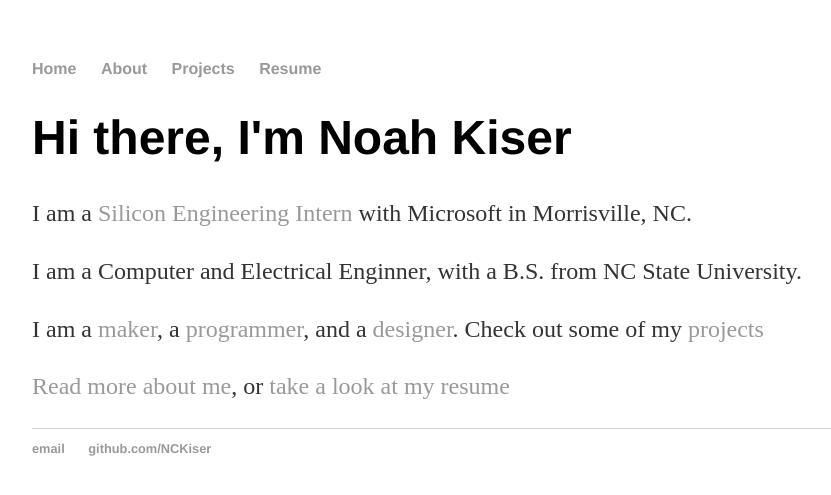
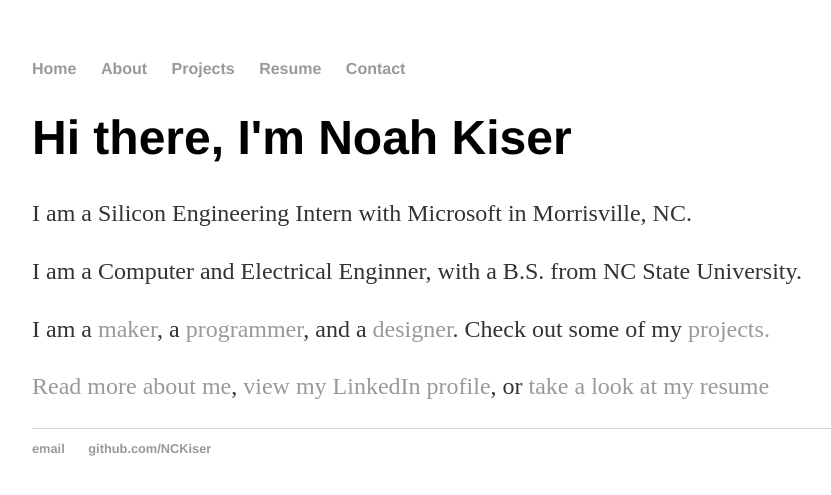
Before and after one commit to NCKiser/NCKiser.github.io, a Jekyll site: the page built from index.html, in a window 1280 px wide. Shown: the top 495 px of the page, without its empty margins (160-991 px from the left). Built offline with Jekyll 4.4.1, drawn with Linux system fonts in a browser that asks for light colours.

Commit message:
projects like a blog

```diff
--- a/_layouts/default.html
+++ b/_layouts/default.html
@@ -12,6 +12,7 @@
 		        	<li><a href="/about">About</a></li>
 	        		<li><a href="/projects">Projects</a></li>
 	        		<li><a href="/resume">Resume</a></li>
+					<li><a href="/contact">Contact</a></li>
 	    		</ul>
 			</nav>
 			<div class="container">
--- a/blog/index.html
+++ b/blog/index.html
@@ -1,6 +1,6 @@
 ---
 layout: default
-title: Hank Quinlan's Blog
+title: Noah Kiser Blog
 ---
 	<h1>{{ page.title }}</h1>
 	<ul class="posts">
--- a/index.html
+++ b/index.html
@@ -4,8 +4,8 @@
 ---
 <div class="blurb">
 	<h1>Hi there, I'm Noah Kiser</h1>
-	<p>I am a <a href="https://www.linkedin.com/in/noah-kiser-31432712b/">Silicon Engineering Intern</a> with Microsoft in Morrisville, NC.</p>
+	<p>I am a Silicon Engineering Intern with Microsoft in Morrisville, NC.</p>
 	<p>I am a Computer and Electrical Enginner, with a B.S. from NC State University.</p>
-	<p>I am a <a href="/projects">maker</a>, a <a href="/projects">programmer</a>, and a <a href="/projects">designer</a>. Check out some of my <a href="/projects">projects</a></p>
-	<p><a href="/about">Read more about me</a>, or <a href="/resume">take a look at my resume</a></p>
+	<p>I am a <a href="/projects">maker</a>, a <a href="/projects">programmer</a>, and a <a href="/projects">designer</a>. Check out some of my <a href="/projects">projects.</a></p>
+	<p><a href="/about">Read more about me</a>, <a href="https://www.linkedin.com/in/noah-kiser-31432712b/">view my LinkedIn profile</a>, or <a href="/resume">take a look at my resume</a></p>
 </div><!-- /.blurb -->
--- a/projects/index.html
+++ b/projects/index.html
@@ -1,11 +1,11 @@
 ---
 layout: default
-title: Hank Quinlan's Blog
+title: Noah Kiser Projects
 ---
 	<h1>{{ page.title }}</h1>
 	<ul class="posts">
 
-	  {% for post in site.posts %}
-	    <li><span>{{ post.date | date_to_string }}</span> » <a href="{{ post.url }}" title="{{ post.title }}">{{ post.title }}</a></li>
+	  {% for project in site.projects %}
+	    <li><a href="{{ project.url }}" title="{{ project.title }}">{{ project.title }}</a></li>
 	  {% endfor %}
 	</ul>
```
Also changed, not shown: _projects/2020-01-13-Test-Title.md (added, +7 -0 lines).
